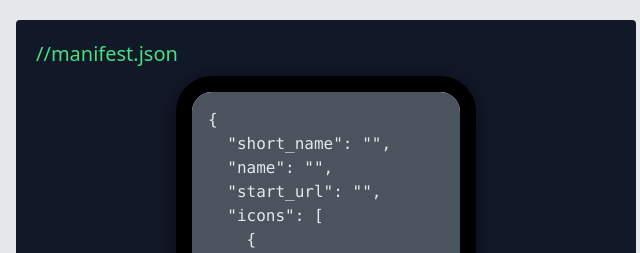
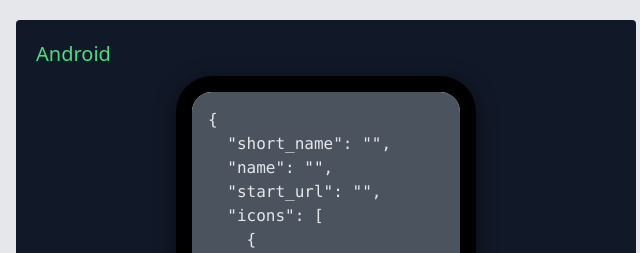
Before and after one commit to sudo-self/manifest-json, a plain HTML site: page index.html in a window 1280 px wide. Shown: the top 253 px of the page, 624-1264 px from the left. Drawn offline with nearby package versions, Linux system fonts and the light colour scheme.

Commit message:
Update index.html

```diff
--- a/index.html
+++ b/index.html
@@ -94,7 +94,7 @@
         </div>
 
         <div class="w-full md:w-1/2 p-5 bg-gray-900 text-white rounded overflow-auto">
-            <h2 class="text-xl text-green-400 mb-2">//manifest.json</h2>
+            <h2 class="text-xl text-green-400 mb-2">Android</h2>
             <div class="phone">
                 <pre id="terminal-output"></pre>
             </div>
```
